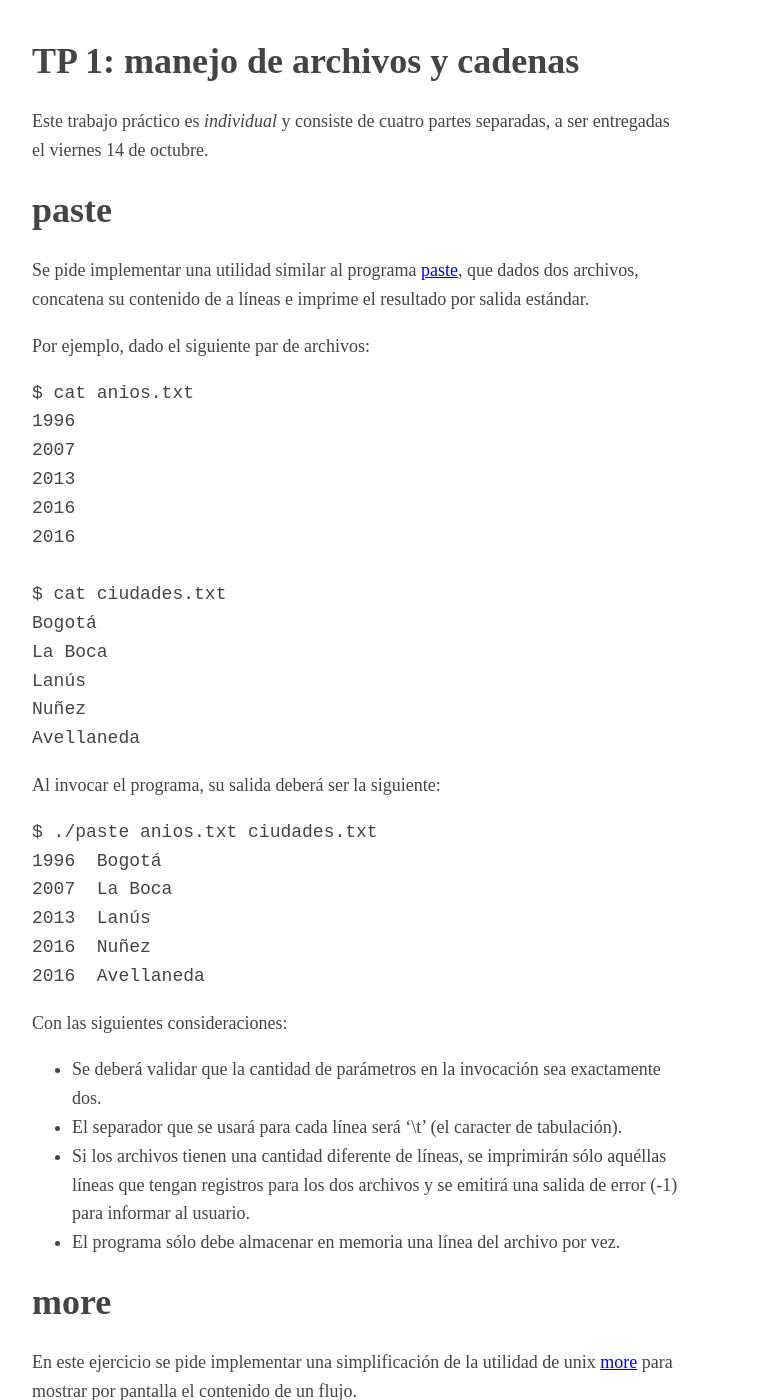
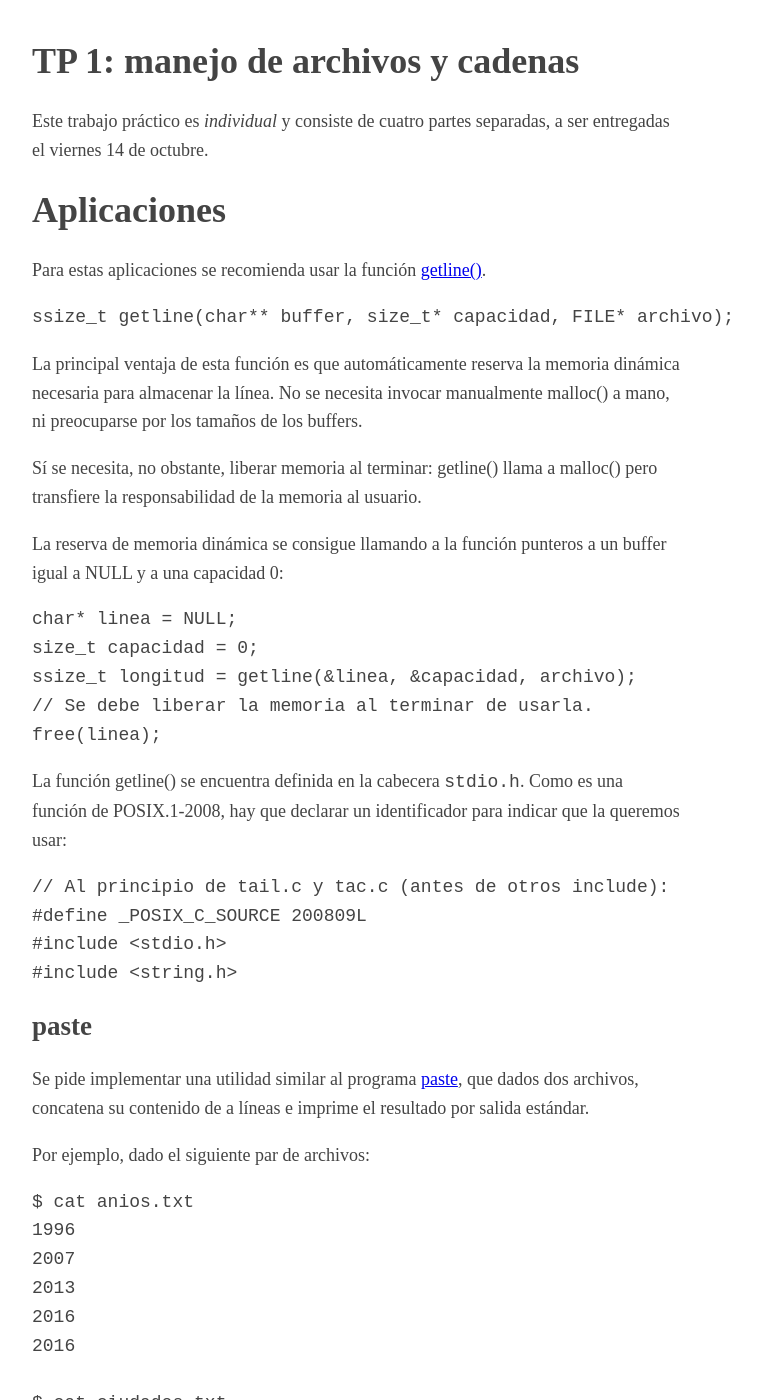
Before and after one commit to algoritmos-rw/algoritmos, a Jekyll site: the page built from enunciado.md, in a window 1280 px wide and 1400 px high. Shown: the whole window, without its empty margins (283-1044 px from the left). Built offline with Jekyll 4.4.1, drawn with Linux system fonts in a browser that asks for light colours; some of the changed text lies outside the part shown.

Commit message:
Agregada referencia a getline en el enunciado. Agregado strutil.h

```diff
--- a/enunciado.md
+++ b/enunciado.md
@@ -9,7 +9,32 @@ TP 1: manejo de archivos y cadenas
 
 Este trabajo práctico es *individual* y consiste de cuatro partes separadas, a ser entregadas el viernes 14 de octubre.
 
-# paste
+# Aplicaciones
+
+Para estas aplicaciones se recomienda usar la función [getline()](http://man7.org/linux/man-pages/man3/getline.3.html).
+
+    ssize_t getline(char** buffer, size_t* capacidad, FILE* archivo);
+
+La principal ventaja de esta función es que automáticamente reserva la memoria dinámica necesaria para almacenar la línea. No se necesita invocar manualmente malloc() a mano, ni preocuparse por los tamaños de los buffers.
+
+Sí se necesita, no obstante, liberar memoria al terminar: getline() llama a malloc() pero transfiere la responsabilidad de la memoria al usuario.
+
+La reserva de memoria dinámica se consigue llamando a la función punteros a un buffer igual a NULL y a una capacidad 0:
+
+    char* linea = NULL;
+    size_t capacidad = 0;
+    ssize_t longitud = getline(&linea, &capacidad, archivo);
+    // Se debe liberar la memoria al terminar de usarla.
+    free(linea);
+
+La función getline() se encuentra definida en la cabecera `stdio.h`. Como es una función de POSIX.1-2008, hay que declarar un identificador para indicar que la queremos usar:
+
+    // Al principio de tail.c y tac.c (antes de otros include):
+    #define _POSIX_C_SOURCE 200809L
+    #include <stdio.h>
+    #include <string.h>
+
+## paste
 
 Se pide implementar una utilidad similar al programa [paste](http://ss64.com/bash/paste.html), que dados dos archivos, concatena su contenido de a líneas e imprime el resultado por salida estándar.
 
@@ -45,14 +70,14 @@ Con las siguientes consideraciones:
   - El programa sólo debe almacenar en memoria una línea del archivo por vez.
 
 
-# more
+## more
 
 En este ejercicio se pide implementar una simplificación de la utilidad de unix [more](http://ss64.com/bash/more.html) para mostrar por pantalla el contenido de un flujo.
 
 El programa procesará lo enviado por entrada estándar, y deberá recibir por parámetro un número entero que indica la cantidad de líneas a ser mostradas por pantalla. Una vez mostradas las primeras N líneas, el programa imprimirá una nueva línea cada vez que el usuario envíe un salto de línea (con la tecla enter) por entrada estándar.
 
 
-# dc
+## dc
 
 Para este ejercicio se pide implementar una simplificación del programa [dc](http://ss64.com/bash/dc.html). Este programa procesará la entrada estándar y la interpretará como un cálculo en [notación polaca inversa](https://en.wikipedia.org/wiki/Reverse_Polish_notation), imprimiendo por salida estándar el resultado.
 
@@ -92,14 +117,15 @@ En C, devolveremos el resultado como un arreglo dinámico de cadenas dinámicas
 El prototipo y la documentación de `split()`` queda en:
 
     /*
-     * Devuelve en un arreglo dinámico terminado en NULL todos los subsegmentos de
-     * ‘str’ separados por el carácter ‘sep’. Tanto el arreglo devuelto como las
+     * Devuelve en un arreglo dinámico terminado en NULL con todos los subsegmentos
+     * de ‘str’ separados por el carácter ‘sep’. Tanto el arreglo devuelto como las
      * cadenas que contiene son allocadas dinámicamente.
      *
-     * El caller toma ownership del vector devuelto. La función devuelve NULL si
-     * falló alguna llamada a malloc(), o si ‘sep’ es '\0'.
+     * Quien llama a la función toma responsabilidad de la memoria dinámica del
+     * arreglo devuelto. La función devuelve NULL si falló alguna llamada a
+     * malloc(), o si ‘sep’ es '\0'.
      */
-    char **split(const char *str, char sep);
+    char** split(const char* str, char sep);
 
 Considerar los siguientes casos borde:
 
@@ -128,10 +154,10 @@ El prototipo y documentación es:
      * Devuelve una cadena, allocada dinámicamente, resultado de unir todas las
      * cadenas del arreglo terminado en NULL ‘strv’.
      *
-     * El caller toma ownership de la cadena devuelta. La función devuelve NULL
-     * si no se pudo allocar memoria.
+     * Quien llama a la función toma responsabilidad de la memoria dinámica de la
+     * cadena devuelta. La función devuelve NULL si no se pudo allocar memoria.
      */
-    char *join(char **strv, char sep);
+    char* join(char** strv, char sep);
 
 Casos borde:
 
```
Also changed, not shown: 1 other file.
